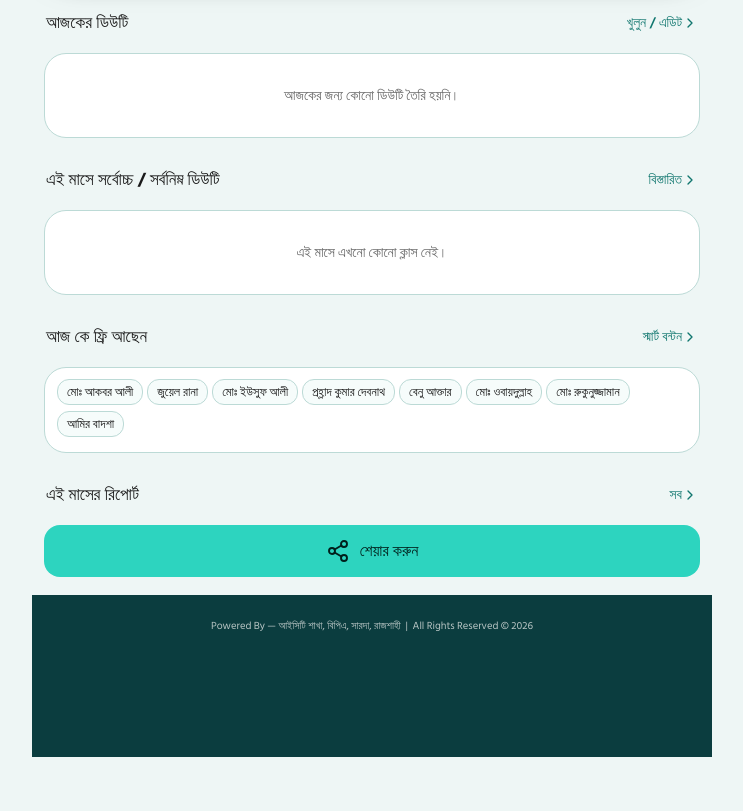
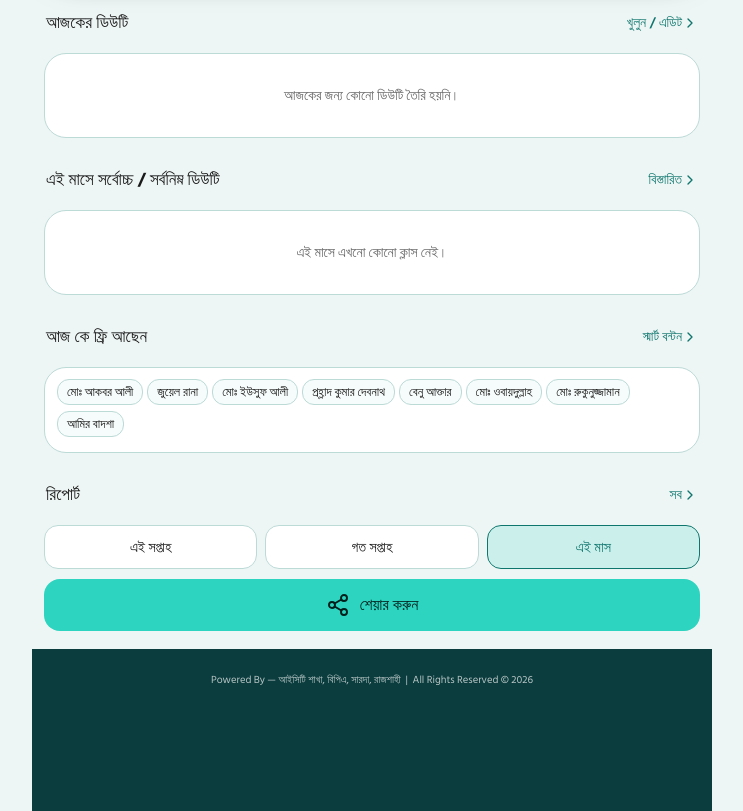
Before and after one commit to Parves23567/cdms-computer-class, a plain HTML site: page index.html in a window 1280 px wide. Shown: the part 811-1622 px from the top of the page, without its empty margins (268-1011 px from the left). Before the commit the page ends 1568 px from the top, so only its background shows below. Drawn offline with nearby package versions, Linux system fonts and the light colour scheme; no server answers.

Commit message:
Update index.html

```diff
--- a/index.html
+++ b/index.html
@@ -192,6 +192,7 @@ button,.bt{transition:transform .1s var(--ease),background .15s}button:active{tr
 .sh-o div{flex:1;display:flex;flex-direction:column}.sh-o b{font-size:1.02rem;line-height:1.5}.sh-o small{font-size:.8rem;color:var(--mut);line-height:1.5}
 @media(prefers-color-scheme:dark){:root:not([data-theme="light"]) .hal.w{background:rgba(245,158,11,.12);border-color:rgba(245,158,11,.35);color:#fcd34d}:root:not([data-theme="light"]) .hal.i{background:rgba(59,130,246,.12);border-color:rgba(96,165,250,.35);color:#bfdbfe}:root:not([data-theme="light"]) .hmx .u{background:rgba(245,158,11,.14);color:#fcd34d}:root:not([data-theme="light"]) .hmx .d{background:rgba(56,189,248,.14);color:#7dd3fc}:root:not([data-theme="light"]) .hch.l{background:rgba(245,158,11,.14);color:#fcd34d;border-color:rgba(245,158,11,.35)}:root:not([data-theme="light"]) .hal .bt{color:#fff}}
 :root[data-theme="dark"] .hal.w{background:rgba(245,158,11,.12);border-color:rgba(245,158,11,.35);color:#fcd34d}:root[data-theme="dark"] .hal.i{background:rgba(59,130,246,.12);border-color:rgba(96,165,250,.35);color:#bfdbfe}:root[data-theme="dark"] .hmx .u{background:rgba(245,158,11,.14);color:#fcd34d}:root[data-theme="dark"] .hmx .d{background:rgba(56,189,248,.14);color:#7dd3fc}:root[data-theme="dark"] .hch.l{background:rgba(245,158,11,.14);color:#fcd34d;border-color:rgba(245,158,11,.35)}:root[data-theme="dark"] .hal .bt{color:#fff}
+.hrp{display:grid;grid-template-columns:repeat(3,1fr);gap:8px}.hrp button{min-height:44px;border-radius:14px;border:1px solid var(--line);background:var(--card);color:var(--ink);font:inherit;font-size:.9rem;font-weight:600;cursor:pointer}.hrp button.on{background:rgba(45,212,191,.18);border-color:var(--blue);color:var(--blue)}
 @keyframes rise{from{opacity:0;transform:translateY(14px)}}
 #hm.anim>*{animation:rise .5s var(--ease) both}#hm.anim>*:nth-child(2){animation-delay:50ms}#hm.anim>*:nth-child(3){animation-delay:90ms}#hm.anim>*:nth-child(4){animation-delay:130ms}#hm.anim>*:nth-child(5){animation-delay:170ms}#hm.anim>*:nth-child(n+6){animation-delay:210ms}
 @media(prefers-reduced-motion:reduce){*{animation-duration:.01ms!important;animation-delay:0ms!important;transition-duration:.01ms!important}}
@@ -1122,7 +1123,9 @@ function hmDur(n){return n>=60?BN(Math.floor(n/60))+' ঘ. '+(n%60?BN(n%60)+'
 function sn(n){return String(n||'').replace(/^.*\//,'');}
 function hmDis(k){try{localStorage.setItem('cdms_hd_'+k+'_'+fmt(new Date()),'1');}catch(e){}home();}
 function hmIsDis(k){try{return localStorage.getItem('cdms_hd_'+k+'_'+fmt(new Date()))==='1';}catch(e){return false;}}
-function qRep(k){rPre('tm');({pdf:printReport,img:repShot,xls:xlsRep,wa:()=>window.open('https://wa.me/?text='+encodeURIComponent(REPTXT),'_blank')})[k]();}
+window._hrp='tm';
+function hrp(k,b){window._hrp=k;document.querySelectorAll('.hrp button').forEach(x=>x.classList.toggle('on',x===b));}
+function qRep(k){rPre(window._hrp||'tm');({pdf:printReport,img:repShot,xls:xlsRep,wa:()=>window.open('https://wa.me/?text='+encodeURIComponent(REPTXT),'_blank')})[k]();}
 function home(){
   if(!$('hm'))return;
   const t=fmt(new Date()),now=new Date(),nm=now.getHours()*60+now.getMinutes(),y=st.days[t],rows=y?y.rows:[],ym=t.slice(0,7);
@@ -1167,7 +1170,7 @@ function home(){
   const fr=act.filter(n=>!busy[n]&&!onLeave(n,t)),lv=act.filter(n=>onLeave(n,t));
   h+='<div class="hs">আজ কে ফ্রি আছেন <a onclick="WK=null;go(\'wk\')">স্মার্ট বন্টন '+ico('chev','s16')+'</a></div><div class="hc">'+(fr.length||lv.length?fr.slice(0,8).map(n=>'<span class="hch">'+esc(sn(n))+'</span>').join('')+(fr.length>8?'<span class="hch">+'+BN(fr.length-8)+'</span>':'')+lv.map(n=>'<span class="hch l">🏖 '+esc(sn(n))+' (ছুটি)</span>').join(''):'<div class="empty">আজ সবাই ডিউটিতে আছেন।</div>')+'</div>';
   /* দ্রুত রিপোর্ট */
-  h+='<div class="hs">এই মাসের রিপোর্ট <a onclick="go(\'rep\');rPre(\'tm\')">সব '+ico('chev','s16')+'</a></div><button class="shb" style="margin-top:0" onclick="shSheet(\'rep\')">'+ico('share')+'শেয়ার করুন</button>';
+  const hp=window._hrp||'tm';h+='<div class="hs">রিপোর্ট <a onclick="go(\'rep\');rPre(window._hrp||\'tm\')">সব '+ico('chev','s16')+'</a></div><div class="hrp">'+[['tw','এই সপ্তাহ'],['lw','গত সপ্তাহ'],['tm','এই মাস']].map(x=>'<button class="'+(x[0]===hp?'on':'')+'" onclick="hrp(\''+x[0]+'\',this)">'+x[1]+'</button>').join('')+'</div><button class="shb" style="margin-top:10px" onclick="shSheet(\'rep\')">'+ico('share')+'শেয়ার করুন</button>';
   /* সাম্প্রতিক */
   const rc=Object.keys(st.days).filter(k=>Number(st.days[k].ts)>1e11).sort((a,b)=>st.days[b].ts-st.days[a].ts).slice(0,3);
   const ago=ts=>{const d=Math.floor((new Date(t).getTime()-new Date(fmt(new Date(ts))).getTime())/864e5);return d<=0?'আজ':d===1?'গতকাল':BN(d)+' দিন আগে';};
```
